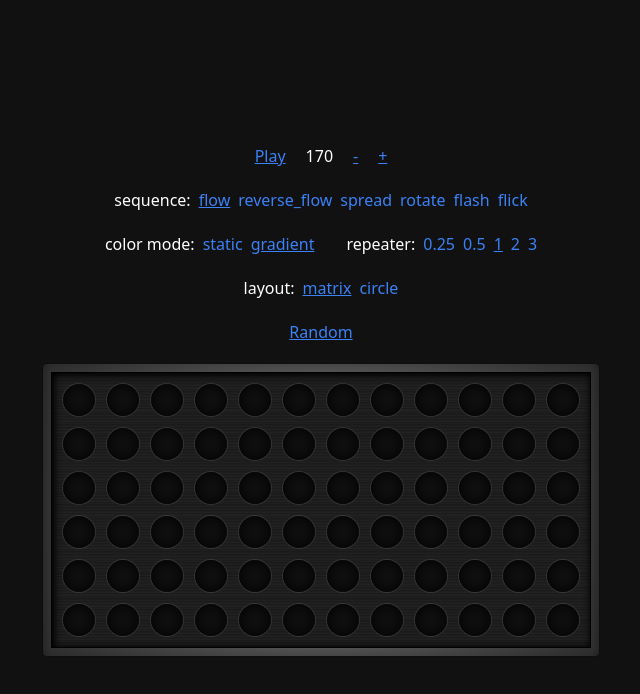
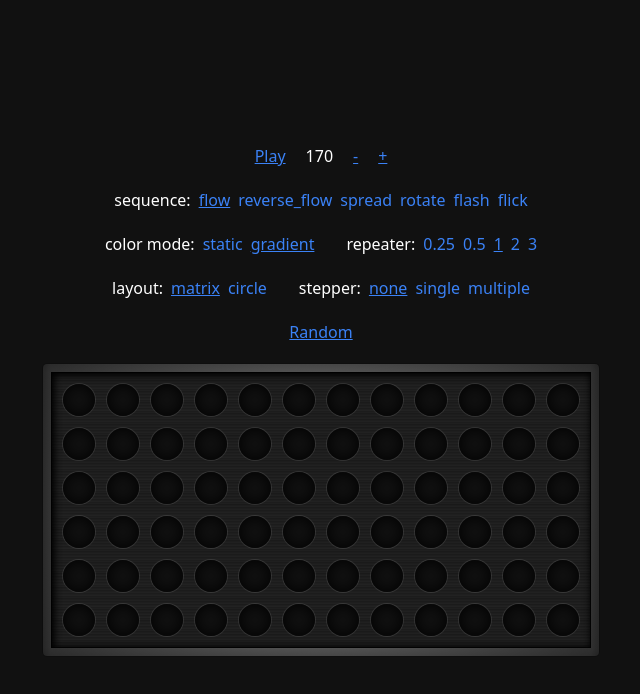
Before and after one commit to matozz/particles, a React (Vite) app: page / in a window 1280 px wide. Shown: the top 694 px of the page, without its empty margins (319-959 px from the left). Built offline with nearby package versions, Linux system fonts and the light colour scheme.

Commit message:
feat: add stepper switch

```diff
--- a/src/App.tsx
+++ b/src/App.tsx
@@ -3,6 +3,7 @@ import { useState } from "react";
 import { useController, useControllerStore } from "./core/controller";
 import { CircleLayout, MatrixLayout } from "./layout";
 import { sequencePresets, colorPresets } from "./presets";
+import { stepperPresets } from "./presets/stepper";
 
 type Layout =
   | { type: "matrix"; columns: number; rows: number }
@@ -27,6 +28,7 @@ function App() {
   const updateSequence = useControllerStore((state) => state.updateSequence);
   const updateColor = useControllerStore((state) => state.updateColor);
   const updateRepeater = useControllerStore((state) => state.updateRepeater);
+  const updateStepper = useControllerStore((state) => state.updateStepper);
 
   const [layout, setLayout] = useState<Layout>(layoutPresets.matrix);
 
@@ -109,6 +111,7 @@ function App() {
         </div>
       </div>
 
+      <div className="flex gap-8">
         <div className="flex gap-2">
           <div className="text-white">{`layout: `}</div>
           {Object.values(layoutPresets).map((item) => (
@@ -121,6 +124,21 @@ function App() {
               {item.type}
             </button>
           ))}
+        </div>
+
+        <div className="flex gap-2">
+          <div className="text-white">{`stepper: `}</div>
+          {Object.keys(stepperPresets).map((mode) => (
+            <button
+              key={mode}
+              disabled={mode === settings.stepper.mode}
+              className={`text-blue-500 ${mode === settings.stepper.mode ? "underline" : ""}`}
+              onClick={() => updateStepper({ mode })}
+            >
+              {mode}
+            </button>
+          ))}
+        </div>
       </div>
 
       <button className="text-blue-500 underline" onClick={getRandomLayout}>
--- a/src/core/controller/hooks.ts
+++ b/src/core/controller/hooks.ts
@@ -81,6 +81,7 @@ export const usePlugin = (use: (keyof ControllerPluginSettings)[]) => {
 export const useController = () => {
   const playing = useControllerStore((state) => state.playing);
   const settings = useControllerStore((state) => state.settings);
+  const plugins = useControllerStore((state) => state.plugins);
 
   const timeoutsRef = useRef<NodeJS.Timeout[]>([]);
 
@@ -88,7 +89,7 @@ export const useController = () => {
     tick: pluginTick,
     reset: pluginReset,
     getActionConfig,
-  } = usePlugin(["color", "repeater"]);
+  } = usePlugin(plugins);
 
   const { start, stop } = useScheduler(settings.interval, {
     onTick: () => {
--- a/src/core/controller/stores.ts
+++ b/src/core/controller/stores.ts
@@ -35,11 +35,12 @@ export const useElementStore = create<ElementStore>((set) => ({
 export const useControllerStore = create<ControllerStore>((set) => ({
   playing: false,
   sequence: "flow",
+  plugins: ["color", "repeater", "stepper"],
   settings: {
     ...getTempoSetting(170),
     ...getColorSetting("gradient", ["#0000ff", "#800080", "#0000ff"]),
     ...getRepeaterSetting("static", 1),
-    ...getStepperSetting("single"),
+    ...getStepperSetting("none"),
   },
   start: () => set((state) => mergeState(state, { playing: true })),
   stop: () => set((state) => mergeState(state, { playing: false })),
@@ -57,6 +58,12 @@ export const useControllerStore = create<ControllerStore>((set) => ({
       const { repeater } = state.settings;
       return mergeSettings(state, getRepeaterSetting(mode, data, repeater));
     }),
+  updateStepper: ({ mode, data }) =>
+    set((state) => {
+      const { stepper } = state.settings;
+      return mergeSettings(state, getStepperSetting(mode, data, stepper));
+    }),
+  updatePlugins: (plugins) => set((state) => mergeState(state, { plugins })),
 }));
 
 export const usePluginStore = create<PluginStore>((set) => ({
--- a/src/core/controller/types.ts
+++ b/src/core/controller/types.ts
@@ -54,12 +54,16 @@ export type ControllerPluginSettings = {
   stepper: ControllerPluginSetting<number[]>;
 };
 
+export type ControllerPlugins = (keyof ControllerPluginSettings)[];
+
 export type ControllerSettings = {
   tempo: number;
   interval: number;
 } & ControllerPluginSettings;
 
 export type ControllerUpdateSequenceFn = (sequence: string) => void;
+
+export type ControllerUpdatePluginsFn = (plugins: ControllerPlugins) => void;
 
 export type ControllerUpdateSettingsFn = (
   settings: Partial<ControllerSettings>,
@@ -72,16 +76,22 @@ export type ControllerUpdateColorFn = (
 export type ControllerUpdateRepeaterFn = (
   data: Partial<ControllerPluginSetting<number>>,
 ) => void;
+export type ControllerUpdateStepperFn = (
+  data: Partial<ControllerPluginSetting<number[]>>,
+) => void;
 
 export type ControllerStore = {
   playing: boolean;
   sequence: string;
   settings: ControllerSettings;
+  plugins: ControllerPlugins;
   updateSequence: ControllerUpdateSequenceFn;
   updateTempo: ControllerUpdateTempoFn;
   updateColor: ControllerUpdateColorFn;
   updateRepeater: ControllerUpdateRepeaterFn;
+  updateStepper: ControllerUpdateStepperFn;
   updateSettings: ControllerUpdateSettingsFn;
+  updatePlugins: ControllerUpdatePluginsFn;
 } & SchedulerHookReturn;
 
 export type PluginStore = {
--- a/src/presets/stepper/index.ts
+++ b/src/presets/stepper/index.ts
@@ -1,8 +1,20 @@
-import { BasePresetSetting, usePluginStore } from "@/core/controller";
+import {
+  BasePresetSetting,
+  ElementActionGroups,
+  usePluginStore,
+} from "@/core/controller";
 
 import { getTransition } from "../repeater/utils";
+import { getActiveIdx, getActiveIdxList } from "./utils";
 
 export const stepperPresets: Record<string, BasePresetSetting> = {
+  none: {
+    data: (config) => {
+      const { actionGroups } = config;
+      config.actionGroups = actionGroups.map((group) => group);
+      return config;
+    },
+  },
   single: {
     data: (config, settings) => {
       const { tempo } = settings;
@@ -10,7 +22,7 @@ export const stepperPresets: Record<string, BasePresetSetting> = {
 
       const position = usePluginStore.getState().position;
 
-      const activeIdx = (position - 1) % actionGroups.length;
+      const activeIdx = getActiveIdx(position, actionGroups.length);
 
       const transition = getTransition(tempo);
 
@@ -22,4 +34,25 @@ export const stepperPresets: Record<string, BasePresetSetting> = {
       return config;
     },
   },
+  multiple: {
+    data: (config, settings) => {
+      const { actionGroups } = config;
+
+      const position = usePluginStore.getState().position;
+
+      const activeIdxList = getActiveIdxList(position, actionGroups.length, 1);
+
+      config.actionGroups = actionGroups.reduce<ElementActionGroups>(
+        (acc, cur, i) => {
+          if (activeIdxList.includes(i)) {
+            acc.push(cur);
+          }
+          return acc;
+        },
+        [],
+      );
+
+      return config;
+    },
+  },
 };
--- /dev/null
+++ b/src/presets/stepper/utils.ts
@@ -0,0 +1,28 @@
+export const getActiveIdx = (position: number, length: number) =>
+  (position - 1) % length;
+
+export const getActiveIdxList = (
+  position: number,
+  length: number,
+  gap: number,
+) => {
+  const list: number[] = [];
+
+  let idx = getActiveIdx(position, length);
+
+  while (idx <= length - 1) {
+    list.push(idx);
+    idx += gap + 1;
+  }
+
+  let idx2 = getActiveIdx(position, length);
+
+  while (idx2 >= 0) {
+    if (!list.includes(idx2)) {
+      list.push(idx2);
+    }
+    idx2 -= gap + 1;
+  }
+
+  return list.sort((a, b) => a - b);
+};
```
Lines whose indentation alone changed are shown as unchanged.
